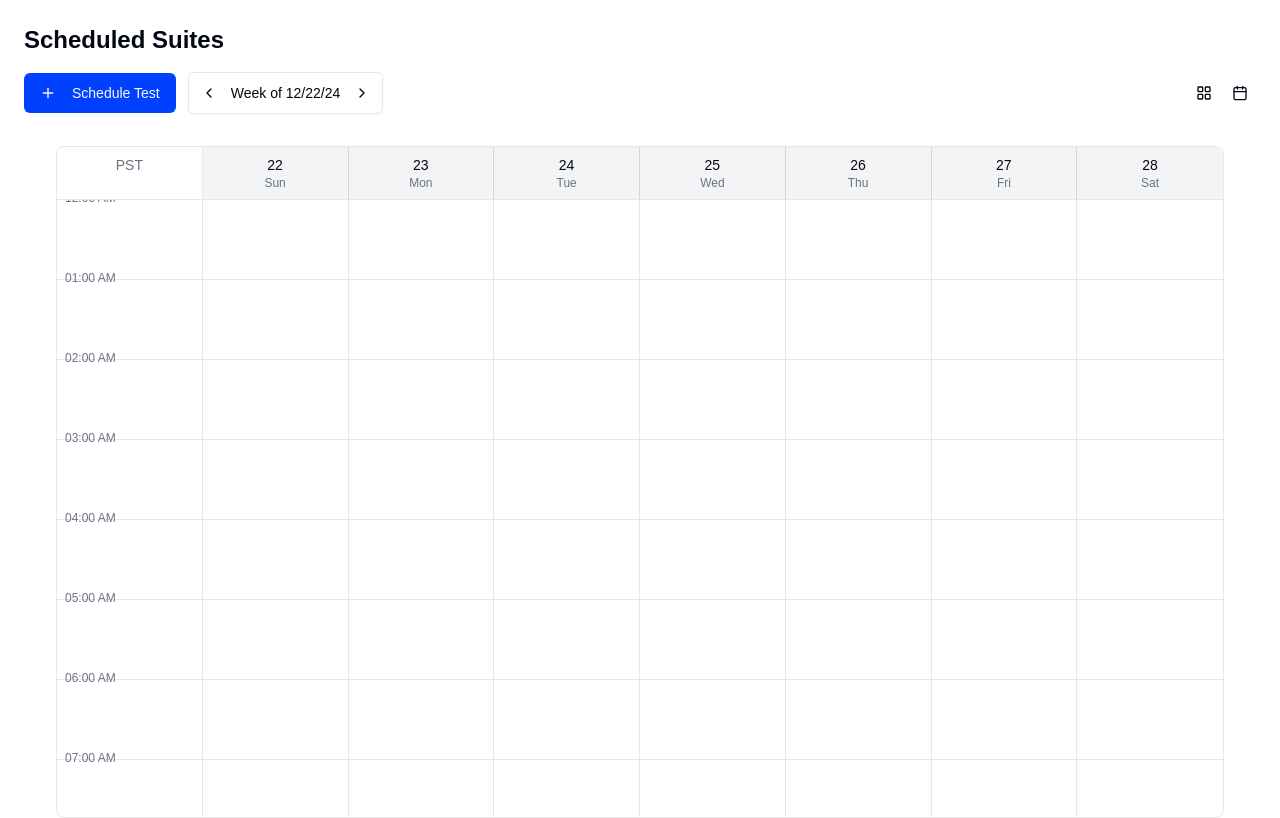
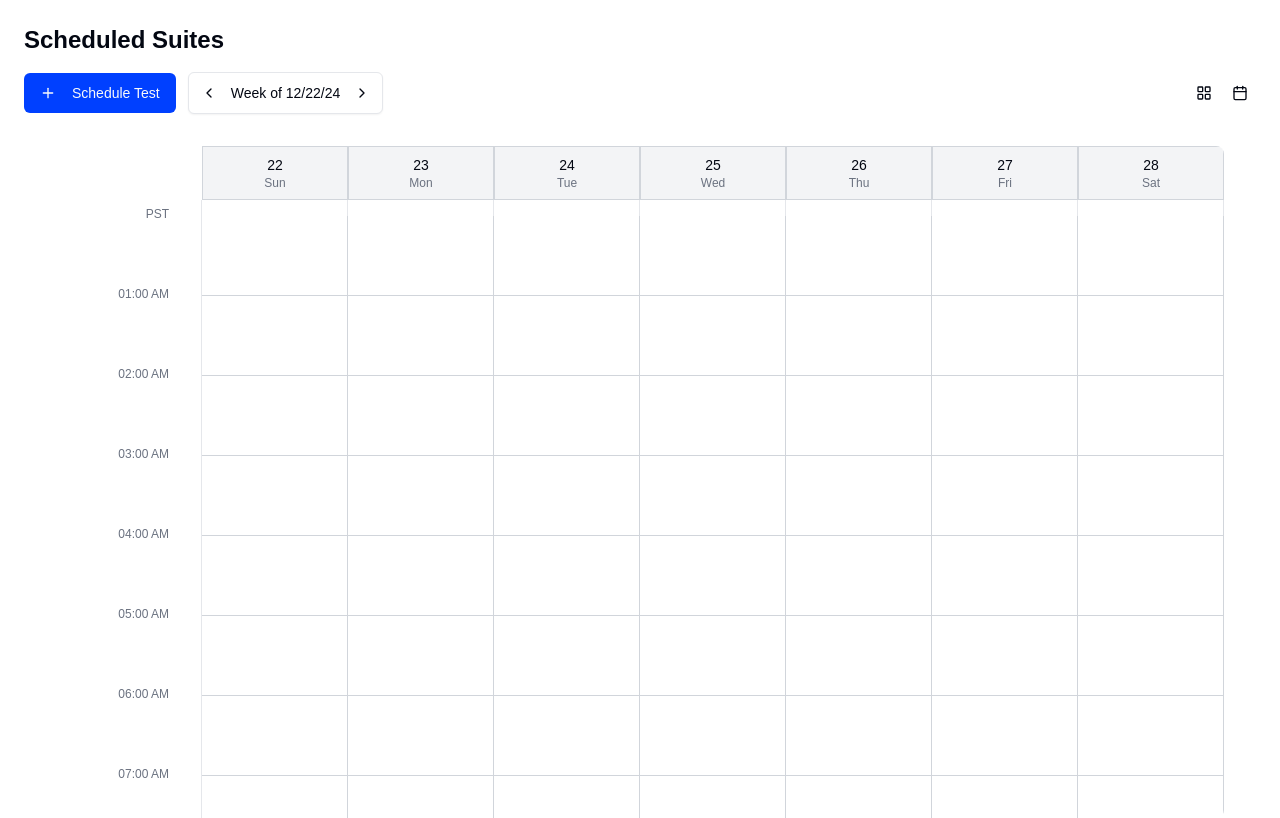
Before and after one commit to PV1shal/calendar-scheduler, a Next.js app: page / in a window 1280 px wide. Built offline with nearby package versions, Linux system fonts and the light colour scheme.

Commit message:
CSS styling with respect to the wireframe

```diff
--- a/components/ui/CalendarComponent.tsx
+++ b/components/ui/CalendarComponent.tsx
@@ -12,8 +12,8 @@ import {
 } from "lucide-react";
 
 export default function CalendarComponent() {
-  const [currentDate, setCurrentDate] = useState(new Date()); // To track the current date
-  const startOfCurrentWeek = startOfWeek(currentDate); // To track the start date of the current week
+  const [currentDate, setCurrentDate] = useState(new Date());
+  const startOfCurrentWeek = startOfWeek(currentDate);
 
   const hours = Array.from({ length: 24 }, (_, i) => i % 12 || 12);
 
@@ -21,6 +21,11 @@ export default function CalendarComponent() {
     setCurrentDate((prev) =>
       direction === "prev" ? addDays(prev, -7) : addDays(prev, 7)
     );
+  };
+
+  const formatTimeLabel = (hour: number, index: number) => {
+    if (index === 0) return "PST";
+    return `${hour.toString().padStart(2, "0")}:00 ${index < 12 ? "AM" : "PM"}`;
   };
 
   return (
@@ -66,15 +71,16 @@ export default function CalendarComponent() {
       </div>
 
       {/* Calendar grid */}
-      <div className="rounded-lg m-8 border h-full overflow-auto">
-        <div className="grid grid-cols-8 border-b sticky top-0 z-10 bg-white">
-          <div className="border-r p-2 text-center text-sm font-medium text-muted-foreground">
-            PST
-          </div>
+      <div className="rounded-lg m-8 h-full overflow-auto">
+        <div className="grid grid-cols-8 sticky top-0 z-10 bg-white">
+          <div className="border-r border-transparent bg-white" />{" "}
           {Array.from({ length: 7 }).map((_, i) => {
             const date = addDays(startOfCurrentWeek, i);
             return (
-              <div key={i} className="border-r border-r-gray-300 bg-gray-100 p-2 text-center last:border-r-0">
+              <div
+                key={i}
+                className="border border-gray-300 bg-gray-100 p-2 text-center"
+              >
                 <div className="text-sm font-medium">{format(date, "dd")}</div>
                 <div className="text-xs text-muted-foreground">
                   {format(date, "EEE")}
@@ -86,24 +92,26 @@ export default function CalendarComponent() {
 
         <div className="grid grid-cols-8">
           <div className="border-r">
+            <div className="h-4" />{" "}
             {hours.map((hour, i) => (
               <div
                 key={`${hour}-${i < 12 ? "AM" : "PM"}`}
-                className="relative h-20 border-b text-xs text-muted-foreground"
+                className="relative h-20 text-xs text-muted-foreground"
               >
-                <span className="absolute -top-2.5 left-2">
-                  {hour.toString().padStart(2, "0")}:00 {i < 12 ? "AM" : "PM"}
+                <span className="absolute -top-2.5 right-8">
+                  {formatTimeLabel(hour, i)}
                 </span>
               </div>
             ))}
           </div>
 
           {Array.from({ length: 7 }).map((_, dayIndex) => (
-            <div key={dayIndex} className="relative border-r last:border-r-0">
+            <div key={dayIndex} className="relative last:border-r-0">
+              <div className="h-4 border-r" />
               {hours.map((hour, i) => (
                 <div
                   key={`${hour}-${i < 12 ? "AM" : "PM"}-${dayIndex}`}
-                  className="h-20 border-b last:border-b-0"
+                  className="h-20 border-b border-r border-gray-300 last:border-b-0"
                 />
               ))}
             </div>
```
